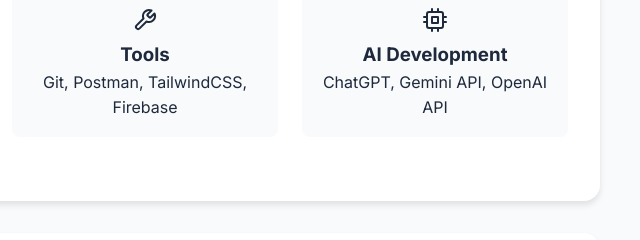
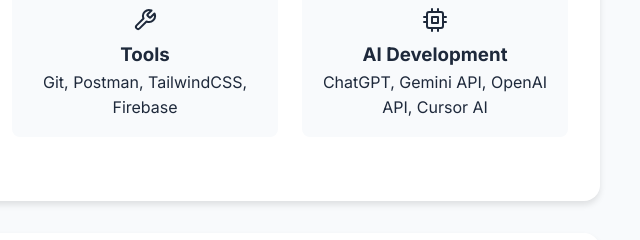
Before and after one commit to MarcusB86/Portfolio_Site, a plain HTML site: page index.html in a window 1280 px wide. Shown: the part 1039-1279 px from the top of the page, 640-1280 px from the left. Drawn offline with nearby package versions, Linux system fonts and the light colour scheme.

Commit message:
Update portfolio with modern design and animations

```diff
--- a/index.html
+++ b/index.html
@@ -67,7 +67,7 @@
       <div class="skill-item">
         <i data-feather="cpu"></i>
         <h3>AI Development</h3>
-        <p>ChatGPT, Gemini API, OpenAI API</p>
+        <p>ChatGPT, Gemini API, OpenAI API, Cursor AI</p>
       </div>
     </div>
   </section>
```
